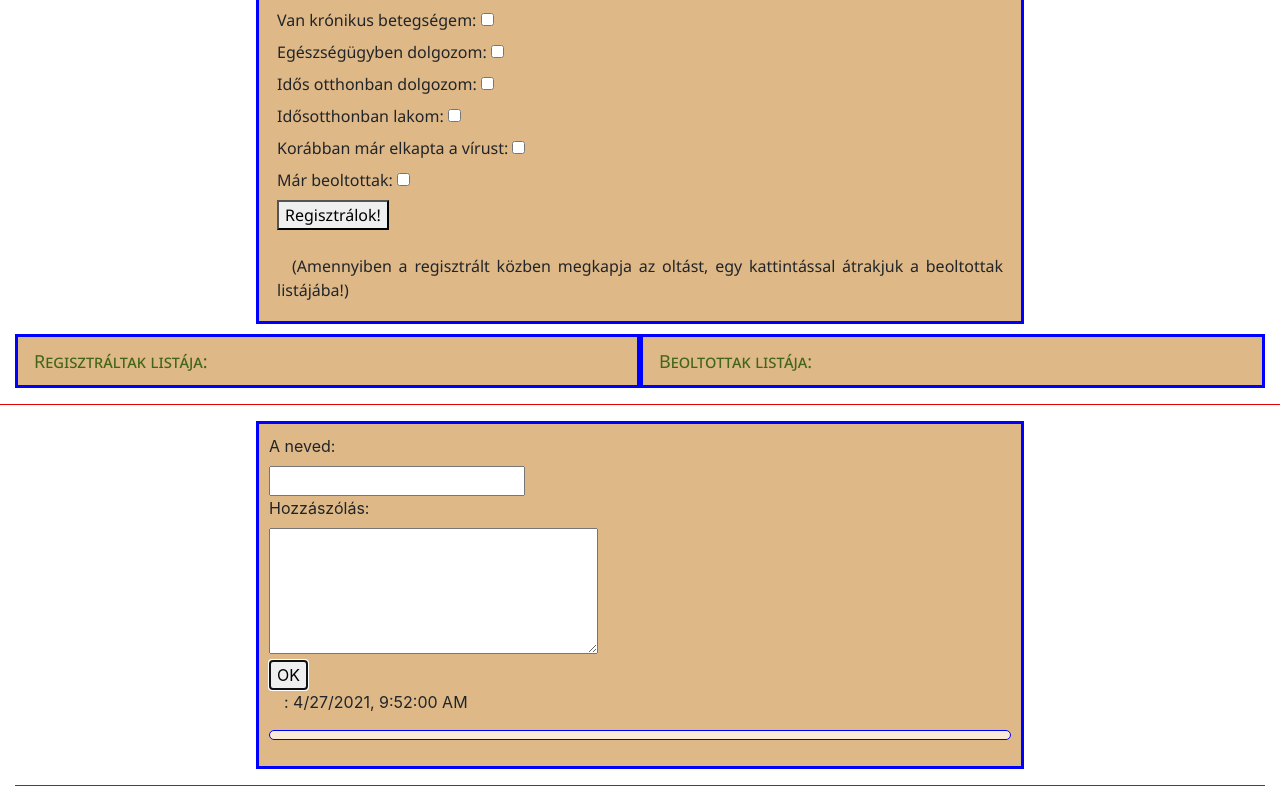
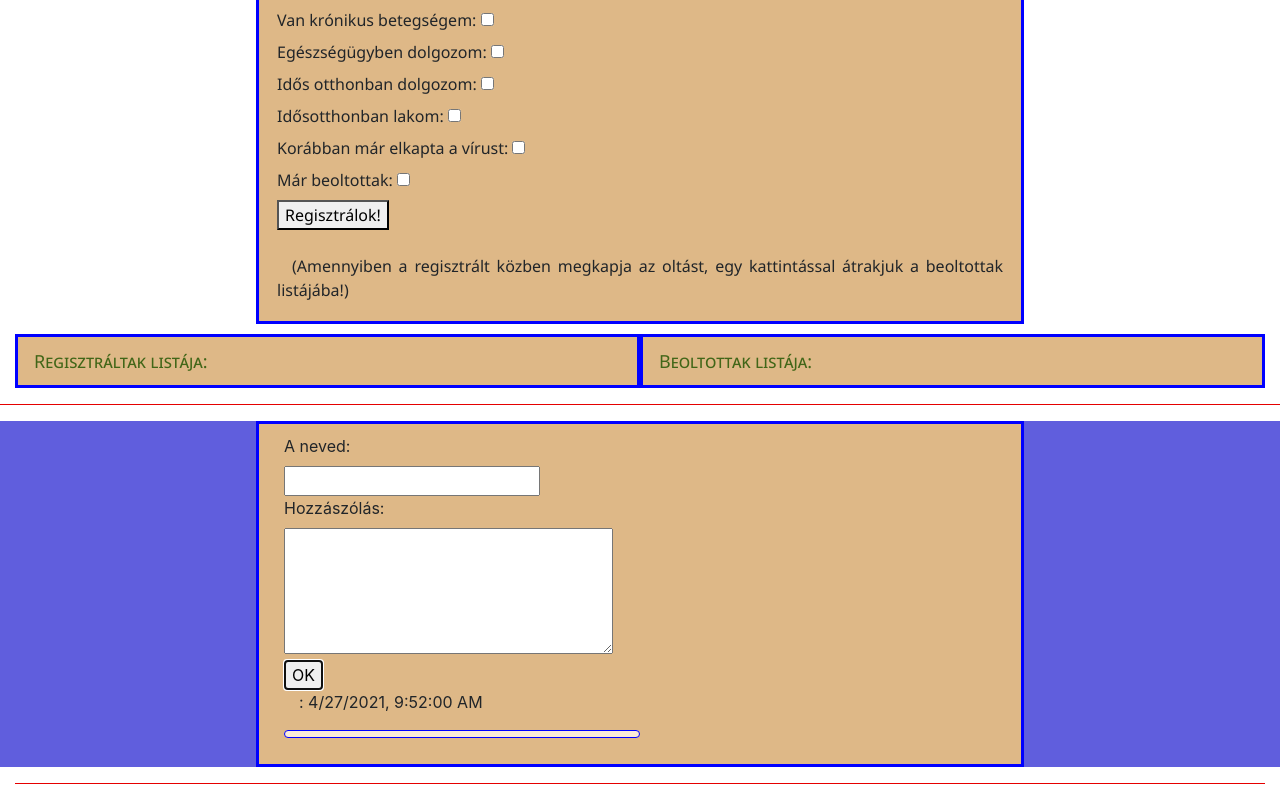
Before and after one commit to rekalaca/COVID2, a plain HTML site: page index.html in a window 1280 px wide. Both pictures are taken after a click on the button "OK". Shown: the part 2673-3473 px from the top of the page. Drawn offline with nearby package versions, Linux system fonts and the light colour scheme.

Commit message:
javitmeg

```diff
--- a/index.html
+++ b/index.html
@@ -225,7 +225,8 @@
 
     <hr>
     <section id="hozzaszol" class="hozzaszol">
-    <div class="hozzaszolas col-12">
+    <div class="hozzaszolas">
+        <div class="col-12">
         <label for="neve">A neved:</label><br>
         <input type="text" id="neve"><br>
         <label for="szovege">Hozzászólás:</label><br>
@@ -261,6 +262,7 @@
             }
             kiirja();
         </script>
+        </div>
     </div>
     </section>
 
--- a/style.css
+++ b/style.css
@@ -103,11 +103,11 @@ hr{
 }
 
 .szoveg{
-    width:100%;
+    width:50%;
     border: 1px solid blue;
     border-radius: 5px;
     background-color: antiquewhite;
-    padding: 4px;
+    padding: 3px;
 }
 
 .hozzaszolas{
@@ -116,6 +116,11 @@ hr{
     margin: 10px auto;
     padding: 10px;
     background-color: burlywood;
+}
+
+.hozzaszol{
+    width: 100%;
+    background-color: rgb(96, 94, 221);
 }
 
 .menu{
```
